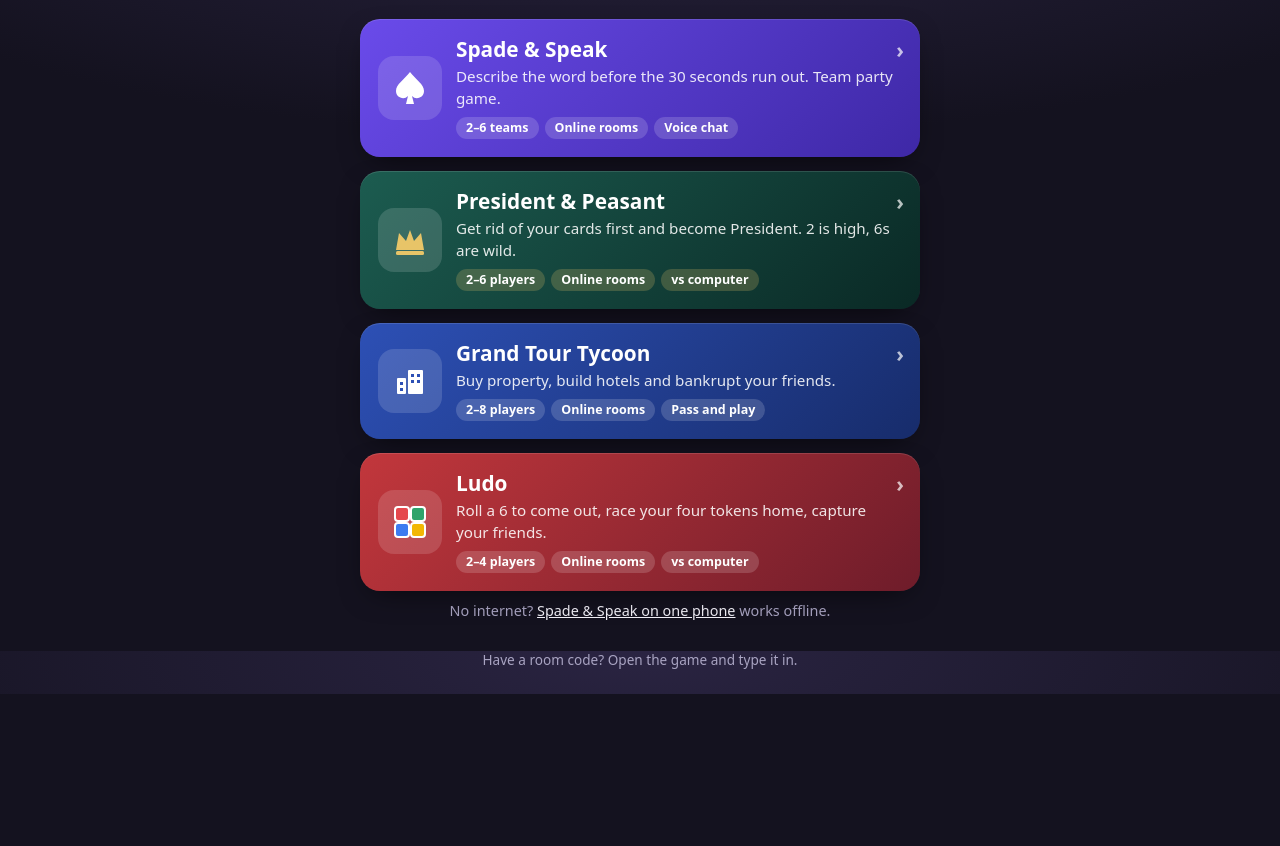
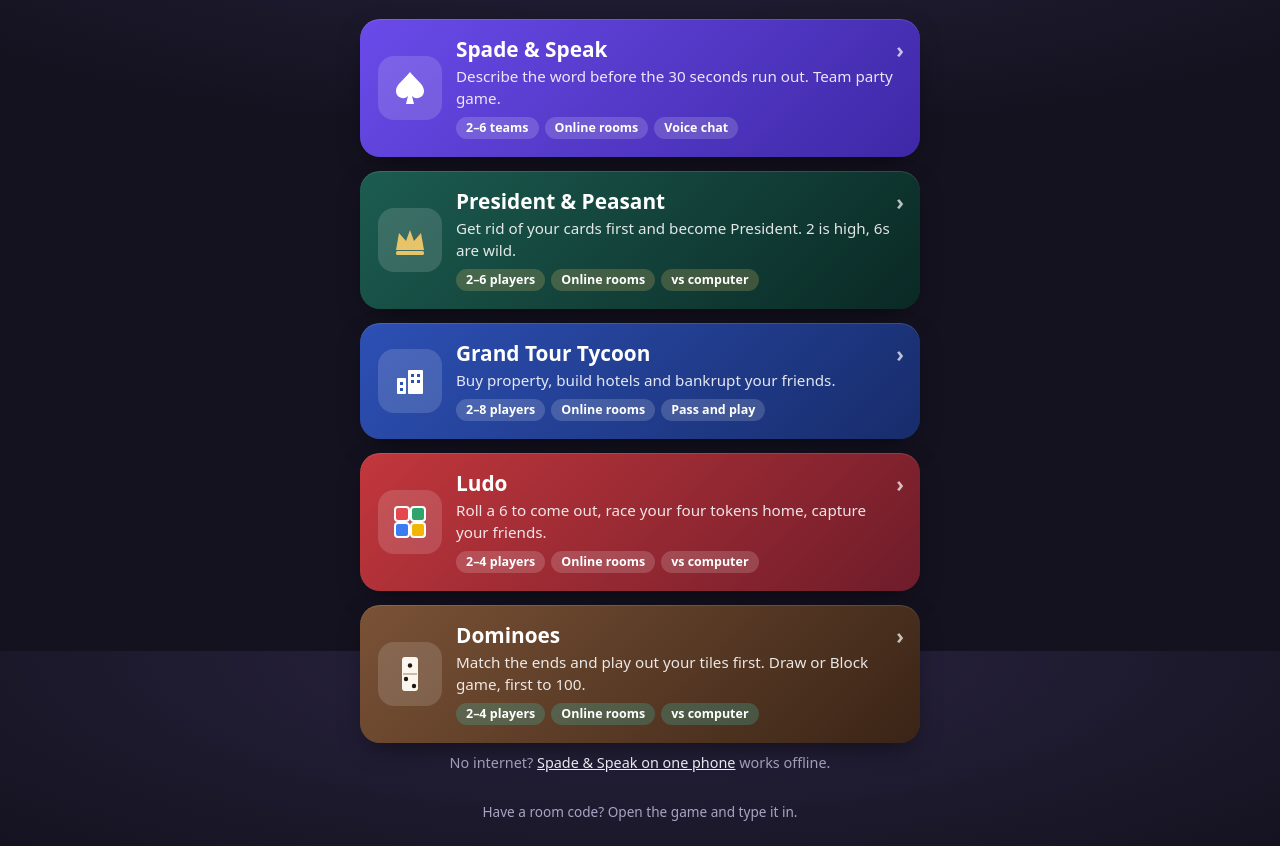
Before and after one commit to libyan11/libyan11.github.io, a plain HTML site: page index.html in a window 1280 px wide. Shown: the part 149-995 px from the top of the page. Before the commit the page ends 843 px from the top, so only its background shows below. Drawn offline with Linux system fonts and the light colour scheme.

Commit message:
Add Dominoes to the Game Night hub
Co-Authored-By: Claude Opus 5.5 <noreply@anthropic.com>

```diff
--- a/index.html
+++ b/index.html
@@ -4,7 +4,7 @@
 <meta charset="utf-8">
 <meta name="viewport" content="width=device-width, initial-scale=1, viewport-fit=cover">
 <title>Game Night</title>
-<meta name="description" content="Free party and card games to play with friends on your phones: Spade & Speak, President & Peasant, Grand Tour Tycoon and Ludo. No accounts, no downloads.">
+<meta name="description" content="Free party and card games to play with friends on your phones: Spade & Speak, President & Peasant, Grand Tour Tycoon, Ludo and Dominoes. No accounts, no downloads.">
 <meta property="og:title" content="Game Night">
 <meta property="og:description" content="Pick a game and play with friends on your phones. No accounts, no downloads.">
 <meta property="og:type" content="website">
@@ -61,6 +61,8 @@ header p { margin: 6px 0 0; color: var(--muted); }
 .president .chips span { background: rgba(232,196,104,.22); }
 .tycoon { --c1: #2D50B5; --c2: #172C6B; }
 .ludo { --c1: #C2373C; --c2: #6E1C2A; }
+.dominoes { --c1: #7A5236; --c2: #3A2416; }
+.dominoes .chips span { background: rgba(63,193,176,.25); }
 /* the game an old link came from */
 .game.came { outline: 3px solid var(--gold); outline-offset: 3px; }
 .came-note { display: none; margin: 0 0 14px; padding: 12px 14px; border-radius: 14px; background: var(--bg-2); border: 1px solid var(--line); font-size: .95rem; }
@@ -123,6 +125,15 @@ footer { margin-top: 28px; text-align: center; color: var(--muted); font-size: .
       </div>
       <span class="go" aria-hidden="true">›</span>
     </a>
+    <a class="game dominoes" data-game="dominoes" href="/dominoes/">
+      <span class="emblem"><svg viewBox="0 0 40 40" aria-hidden="true"><rect x="12" y="3" width="16" height="34" rx="3" fill="#FBF7EE"/><path d="M13 20h14" stroke="#B9A98F" stroke-width="1.5"/><circle cx="20" cy="11.5" r="2.2" fill="#1E1712"/><circle cx="16" cy="25" r="2.2" fill="#1E1712"/><circle cx="24" cy="32" r="2.2" fill="#1E1712"/></svg></span>
+      <div>
+        <h2>Dominoes</h2>
+        <p>Match the ends and play out your tiles first. Draw or Block game, first to 100.</p>
+        <span class="chips"><span>2–4 players</span><span>Online rooms</span><span>vs computer</span></span>
+      </div>
+      <span class="go" aria-hidden="true">›</span>
+    </a>
   </nav>
 
   <p class="extra">No internet? <a href="/spade-and-speak/play/">Spade &amp; Speak on one phone</a> works offline.</p>
```
